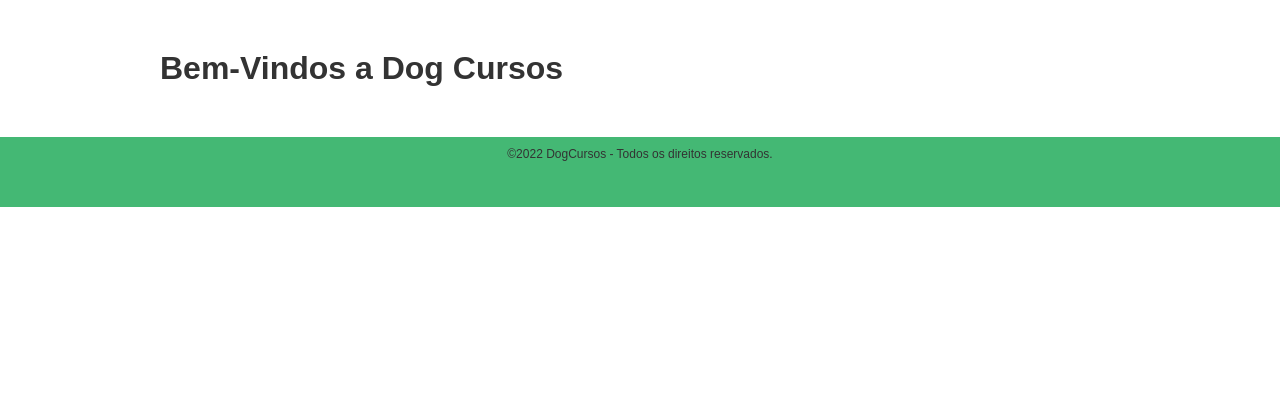
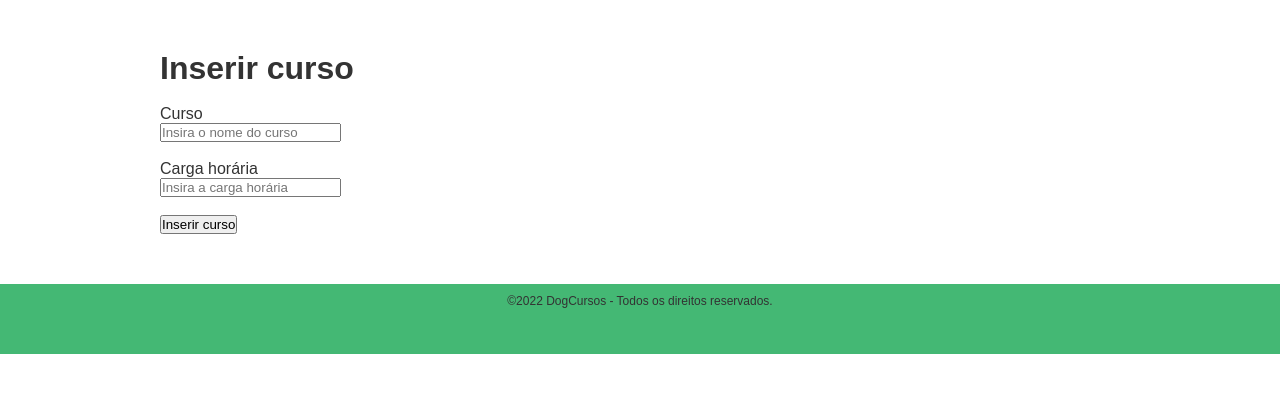
Before and after one commit to PBreno/dogcurso, a PHP site: page /index.php?pagina=inserir_curso in a window 1280 px wide. Shown: the part 110-503 px from the top of the page. Run offline with PHP 8.4, Linux system fonts and the light colour scheme; data that the repository does not hold is empty.

Commit message:
Inserindo os dados no db

```diff
--- a/index.php
+++ b/index.php
@@ -12,6 +12,18 @@ if ($pagina == 'cursos') {
 elseif ($pagina == 'alunos') {
     # code...
     include 'views/alunos.php';
+}
+elseif ($pagina == 'inserir_curso') {
+    # code...
+    include 'views/inserir_curso.php';
+}
+elseif ($pagina == 'inserir_aluno') {
+    # code...
+    include 'views/inserir_aluno.php';
+}
+elseif ($pagina == 'inserir_matricula') {
+    # code...
+    include 'views/inserir_matricula.php';
 }
 elseif ($pagina == 'matriculas') {
 # code...
--- a/views/alunos.php
+++ b/views/alunos.php
@@ -1,3 +1,4 @@
+<a href="?pagina=inserir_aluno"> Inserir aluno</a>
 <table style = "border: 1px solid #ccc; width:100%">
     <tr>
         <th> ID</th>
--- a/views/cursos.php
+++ b/views/cursos.php
@@ -1,3 +1,4 @@
+<a href="?pagina=inserir_curso"> Inserir Curso</a>
 <table style = "border: 1px solid #ccc; width:100%">
     <tr>
         <th> ID</th>
--- /dev/null
+++ b/views/inserir_curso.php
@@ -0,0 +1,11 @@
+<h1>Inserir curso</h1>
+<form action="processa_curso.php" method="post">
+    <br>
+    <label for="">Curso</label><br>
+    <input type="text" name="nome_curso" placeholder = "Insira o nome do curso">
+    <br><br>
+    <label for=""> Carga horária</label> <br>
+    <input type="text" name="carga_horaria" placeholder = "Insira a carga horária">
+    <br><br>
+    <input type="submit" value="Inserir curso">
+</form>
```
Also changed, not shown: processa_aluno.php (added, +12 -0 lines), processa_curso.php (added, +12 -0 lines), views/inserir_aluno.php (added, +12 -0 lines).
